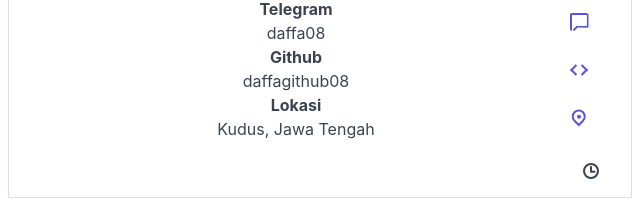
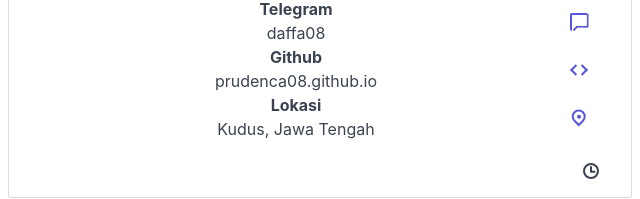
Before and after one commit to prudenca08/prudenca08.github.io, a plain HTML site: page index.html in a window 1280 px wide. Shown: the part 158-357 px from the top of the page, 0-640 px from the left. Drawn offline with Linux system fonts and the light colour scheme; no server answers; some icons are missing.

Commit message:
Update index.html

```diff
--- a/index.html
+++ b/index.html
@@ -84,7 +84,7 @@
                                 <div class="tile tile-centered">
                                     <div class="tile-content">
                                         <div class="tile-title text-bold">Github</div>
-                                        <div class="tile-subtitle">daffagithub08</div>
+                                        <div class="tile-subtitle">prudenca08.github.io</div>
                                     </div>
                                     <div class="tile-action">
                                         <a :href="`https://github.com/${social.git}`" target="_blank">
```
